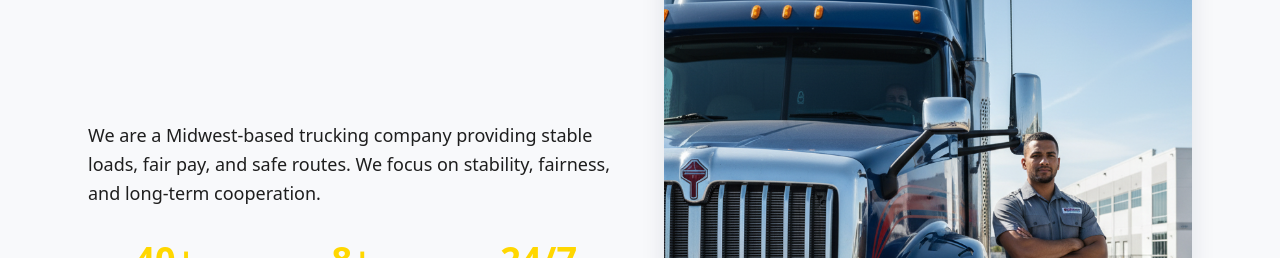
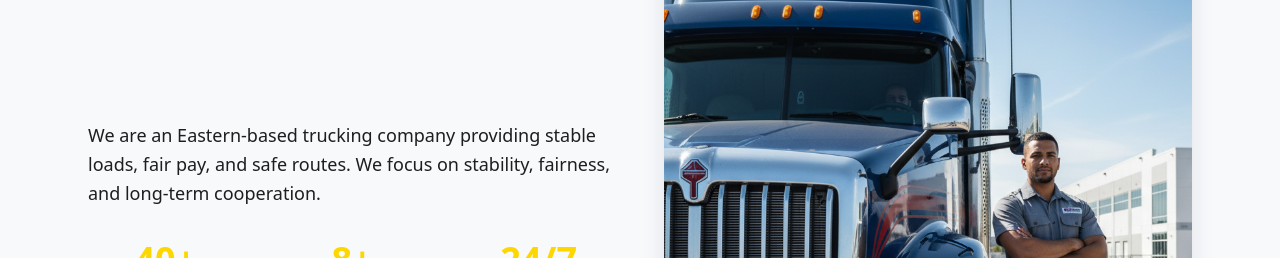
Before and after one commit to Samir-pixel/RjExpressApp, a Next.js app in the folder frontend/: page / in a window 1280 px wide. Shown: the part 1140-1398 px from the top of the page. Built offline with nearby package versions, Linux system fonts and the light colour scheme; no server answers.

Commit message:
Change Midwest-based to Eastern-based in About Us section

```diff
--- a/frontend/app/(sections)/About.tsx
+++ b/frontend/app/(sections)/About.tsx
@@ -53,7 +53,7 @@ export default function About() {
             viewport={{ once: true }}
           >
             <p className="text-lg text-[#1E1E1E] mb-8 leading-relaxed">
-              We are a Midwest-based trucking company providing stable loads, fair pay, and safe routes.
+              We are an Eastern-based trucking company providing stable loads, fair pay, and safe routes.
               We focus on stability, fairness, and long-term cooperation.
             </p>
 
```
